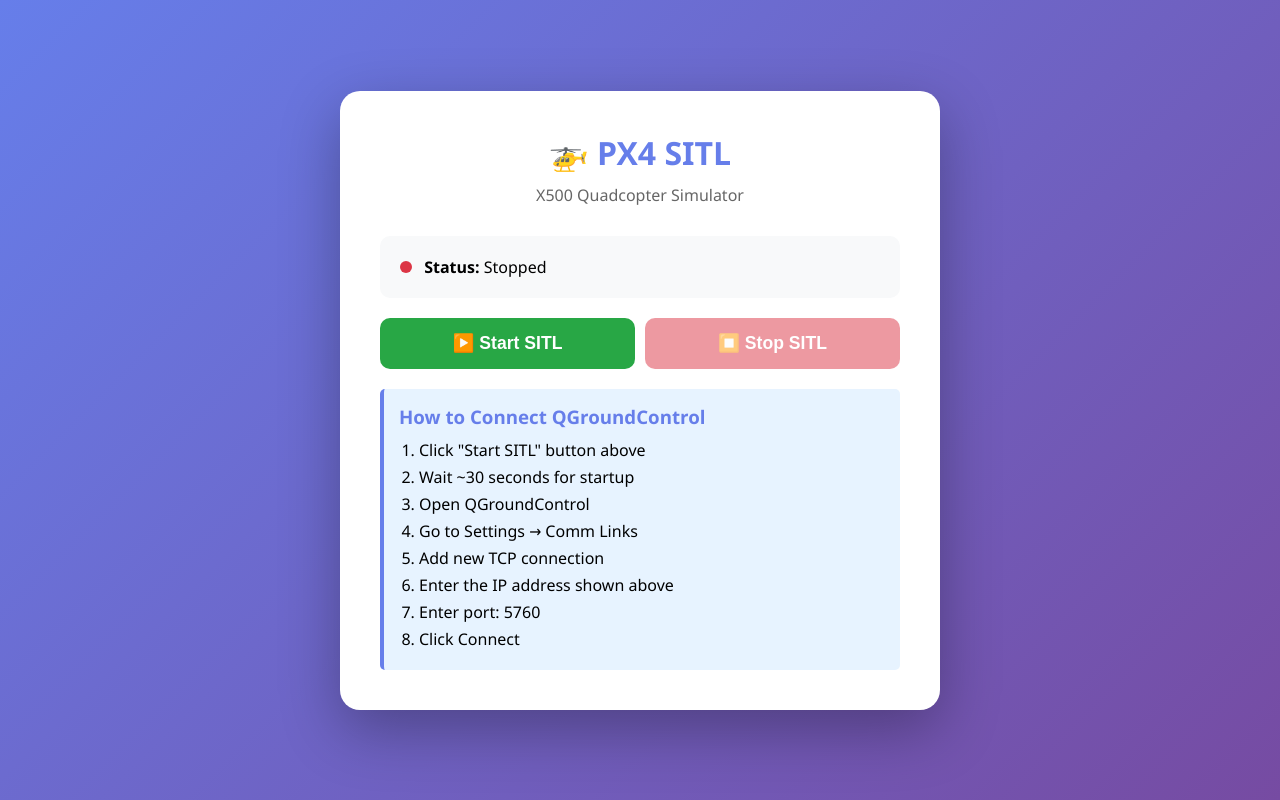
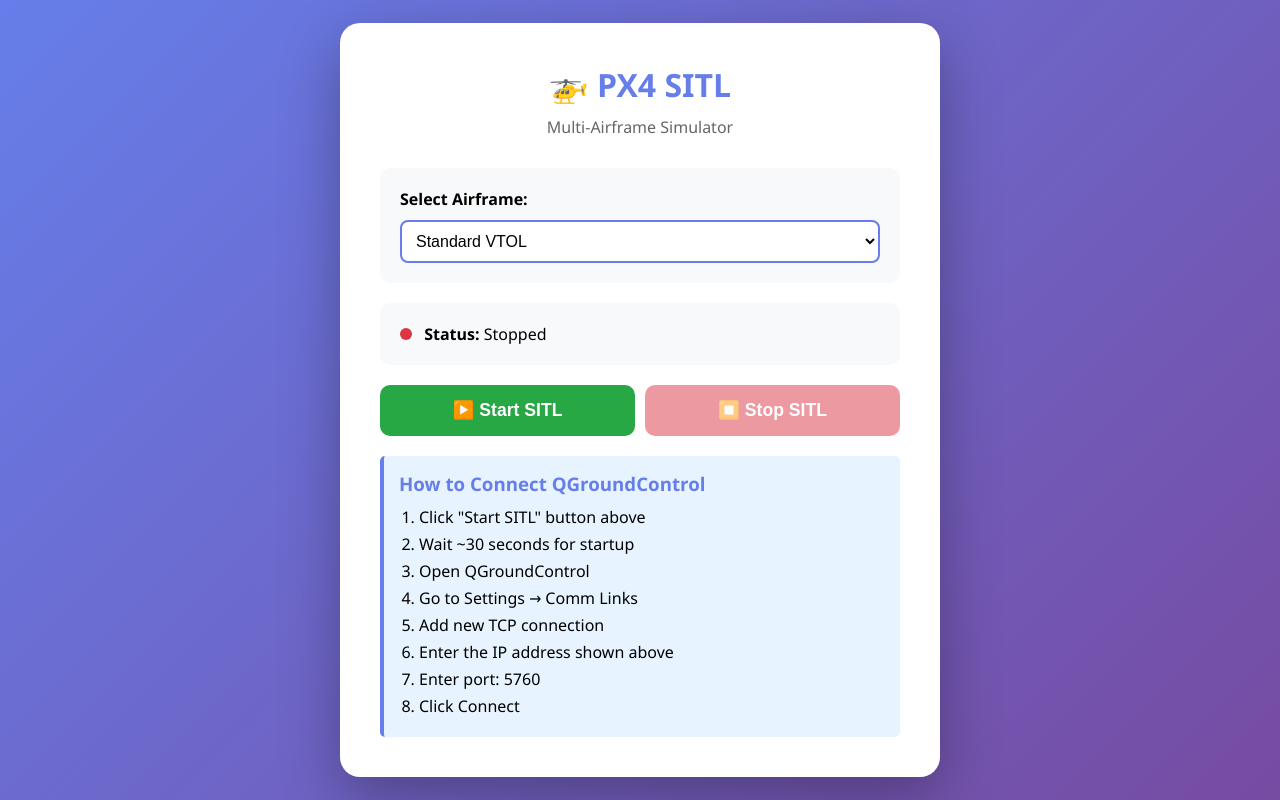
Before and after one commit to JamesM9/CLOUDSIM, a Flask app: page / in a window 1280 px wide. Run offline with Flask 3, Linux system fonts and the light colour scheme; data that the repository does not hold is empty.

Commit message:
Update project files and commit all changes

```diff
--- a/app.py
+++ b/app.py
@@ -3,7 +3,7 @@
 Simple Flask Web GUI for PX4 SITL
 """
 
-from flask import Flask, render_template, jsonify
+from flask import Flask, render_template, jsonify, request
 import logging
 import requests
 from sitl_manager import SITLManager
@@ -45,14 +45,29 @@ def api_start():
         if sitl.status == "running":
             return jsonify({"success": False, "error": "Already running"}), 400
 
-        success = sitl.start()
+        # Get airframe from request data
+        data = request.get_json() or {}
+        airframe = data.get('airframe', 'gz_standard_vtol')
+
+        # Validate airframe
+        valid_airframes = [
+            'gz_standard_vtol', 'gz_rc_cessna', 'gz_advanced_plane',
+            'gz_quadtailsitter', 'gz_tiltrotor', 'gz_rover_differential',
+            'gz_rover_ackermann', 'gz_rover_mecanum'
+        ]
+
+        if airframe not in valid_airframes:
+            return jsonify({"success": False, "error": f"Invalid airframe: {airframe}"}), 400
+
+        success = sitl.start(airframe)
 
         if success:
             return jsonify({
                 "success": True,
-                "message": "SITL started successfully",
+                "message": f"SITL started successfully with {airframe}",
                 "public_ip": get_public_ip(),
-                "tcp_port": sitl.tcp_port
+                "tcp_port": sitl.tcp_port,
+                "airframe": airframe
             })
         else:
             return jsonify({"success": False, "error": "Failed to start"}), 500
--- a/sitl_manager.py
+++ b/sitl_manager.py
@@ -22,6 +22,7 @@ class SITLManager:
         self.status = "stopped"
         self.udp_port = 14550
         self.tcp_port = 5760
+        self.current_airframe = None
 
     def cleanup(self):
         """Kill any existing processes"""
@@ -57,11 +58,11 @@ class SITLManager:
             logger.error("❌ MAVLink router failed to start")
             return False
 
-    def start_px4(self):
+    def start_px4(self, airframe="gz_standard_vtol"):
         """Start PX4 SITL"""
-        logger.info("Starting PX4 SITL (X500 quadcopter, headless)")
+        logger.info(f"Starting PX4 SITL ({airframe}, headless)")
 
-        cmd = f"cd {self.px4_path} && HEADLESS=1 make px4_sitl gz_x500"
+        cmd = f"cd {self.px4_path} && HEADLESS=1 make px4_sitl {airframe}"
 
         self.px4_process = subprocess.Popen(
             cmd,
@@ -121,7 +122,7 @@ class SITLManager:
             logger.error(f"Error configuring MAVLink: {e}")
             return False
 
-    def start(self):
+    def start(self, airframe="gz_standard_vtol"):
         """Start the complete SITL system"""
         logger.info("=" * 60)
         logger.info("Starting PX4 SITL + MAVLink Router")
@@ -136,13 +137,14 @@ class SITLManager:
                 raise Exception("Failed to start MAVLink router")
 
             # Step 3: Start PX4
-            if not self.start_px4():
+            if not self.start_px4(airframe):
                 raise Exception("Failed to start PX4 SITL")
 
             # Step 4: Configure MAVLink
             self.configure_mavlink()
 
             self.status = "running"
+            self.current_airframe = airframe
             logger.info("=" * 60)
             logger.info("✅ SITL System Started Successfully!")
             logger.info(f"🔌 QGC Connection: TCP @ <your-vm-ip>:{self.tcp_port}")
@@ -173,6 +175,7 @@ class SITLManager:
 
         self.cleanup()
         self.status = "stopped"
+        self.current_airframe = None
         logger.info("✅ SITL system stopped")
 
     def get_status(self):
@@ -180,7 +183,8 @@ class SITLManager:
         return {
             "status": self.status,
             "tcp_port": self.tcp_port,
-            "udp_port": self.udp_port
+            "udp_port": self.udp_port,
+            "airframe": self.current_airframe
         }
 
 
--- a/templates/index.html
+++ b/templates/index.html
@@ -41,6 +41,29 @@
             text-align: center;
             color: #666;
             margin-bottom: 30px;
+        }
+
+        .airframe-selection {
+            background: #f8f9fa;
+            border-radius: 10px;
+            padding: 20px;
+            margin-bottom: 20px;
+        }
+
+        .airframe-dropdown {
+            width: 100%;
+            padding: 10px;
+            border: 2px solid #667eea;
+            border-radius: 8px;
+            font-size: 1em;
+            background: white;
+            margin-top: 10px;
+        }
+
+        .airframe-dropdown:focus {
+            outline: none;
+            border-color: #764ba2;
+            box-shadow: 0 0 0 3px rgba(102, 126, 234, 0.1);
         }
 
         .status {
@@ -171,12 +194,29 @@
 <body>
     <div class="container">
         <h1>🚁 PX4 SITL</h1>
-        <p class="subtitle">X500 Quadcopter Simulator</p>
+        <p class="subtitle">Multi-Airframe Simulator</p>
+
+        <div class="airframe-selection">
+            <label for="airframeSelect"><strong>Select Airframe:</strong></label>
+            <select id="airframeSelect" class="airframe-dropdown">
+                <option value="gz_standard_vtol">Standard VTOL</option>
+                <option value="gz_rc_cessna">RC Cessna Plane</option>
+                <option value="gz_advanced_plane">Advanced Plane</option>
+                <option value="gz_quadtailsitter">Quad Tailsitter VTOL</option>
+                <option value="gz_tiltrotor">Tiltrotor VTOL</option>
+                <option value="gz_rover_differential">Differential Rover</option>
+                <option value="gz_rover_ackermann">Ackermann Rover</option>
+                <option value="gz_rover_mecanum">Mecanum Rover</option>
+            </select>
+        </div>
 
         <div class="status">
             <div>
                 <span class="status-indicator status-stopped" id="statusIndicator"></span>
                 <strong>Status:</strong> <span id="statusText">Stopped</span>
+            </div>
+            <div id="airframeInfo" style="margin-top: 10px; display: none;">
+                <strong>Current Airframe:</strong> <span id="currentAirframe">-</span>
             </div>
         </div>
 
@@ -228,6 +268,8 @@
                     const indicator = document.getElementById('statusIndicator');
                     const statusText = document.getElementById('statusText');
                     const connectionInfo = document.getElementById('connectionInfo');
+                    const airframeInfo = document.getElementById('airframeInfo');
+                    const currentAirframe = document.getElementById('currentAirframe');
                     const startBtn = document.getElementById('startBtn');
                     const stopBtn = document.getElementById('stopBtn');
                     const publicIP = document.getElementById('publicIP');
@@ -236,6 +278,10 @@
                         indicator.className = 'status-indicator status-running';
                         statusText.textContent = 'Running';
                         connectionInfo.classList.add('show');
+                        airframeInfo.style.display = 'block';
+                        if (data.airframe) {
+                            currentAirframe.textContent = data.airframe;
+                        }
                         startBtn.disabled = true;
                         stopBtn.disabled = false;
                         publicIP.textContent = data.public_ip || 'Loading...';
@@ -243,6 +289,7 @@
                         indicator.className = 'status-indicator status-stopped';
                         statusText.textContent = 'Stopped';
                         connectionInfo.classList.remove('show');
+                        airframeInfo.style.display = 'none';
                         startBtn.disabled = false;
                         stopBtn.disabled = true;
                     }
@@ -252,10 +299,19 @@
 
         function startSITL() {
             const startBtn = document.getElementById('startBtn');
+            const airframeSelect = document.getElementById('airframeSelect');
+            const selectedAirframe = airframeSelect.value;
+
             startBtn.disabled = true;
             startBtn.textContent = '⏳ Starting...';
 
-            fetch('/api/start', { method: 'POST' })
+            fetch('/api/start', {
+                method: 'POST',
+                headers: {
+                    'Content-Type': 'application/json',
+                },
+                body: JSON.stringify({ airframe: selectedAirframe })
+            })
                 .then(response => response.json())
                 .then(data => {
                     if (data.success) {
```
